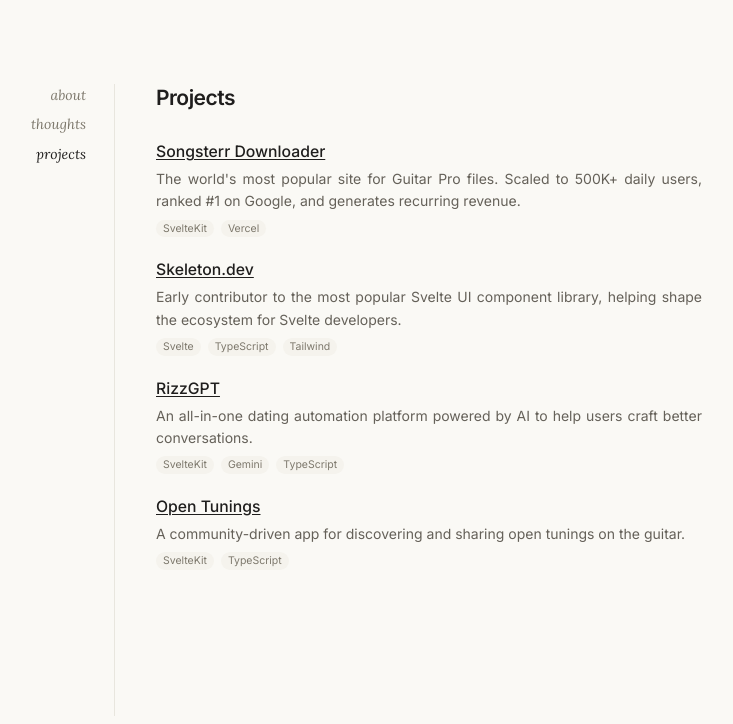
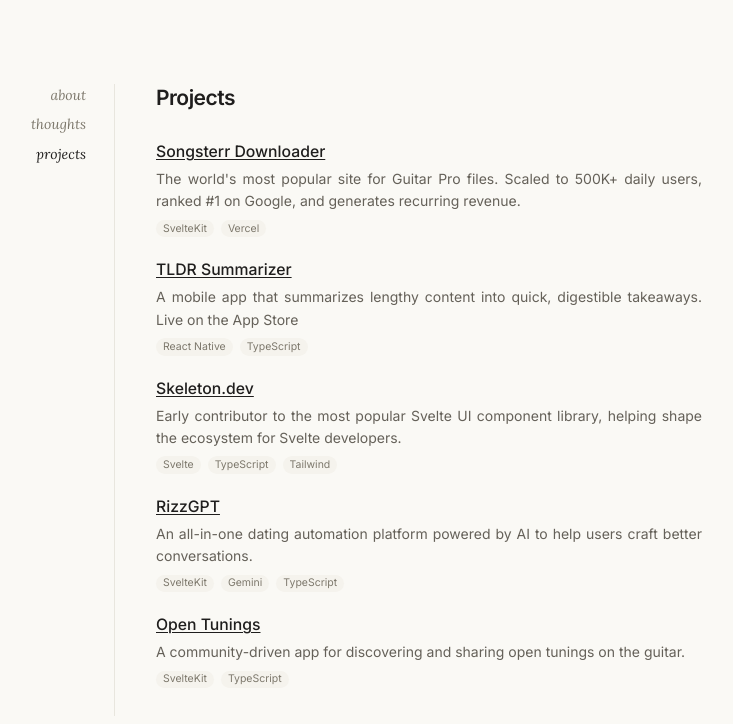
Before and after one commit to Metaphysics0/ryanroberts.dev, a SvelteKit app: page /projects in a window 1280 px wide. Shown: the top 724 px of the page, without its empty margins (110-843 px from the left). Built offline with nearby package versions, Linux system fonts and the light colour scheme.

Commit message:
feat: add project + update copy

```diff
--- a/src/routes/+page.svelte
+++ b/src/routes/+page.svelte
@@ -1,4 +1,6 @@
 <script>
+	import cvPdf from '$lib/assets/cv.pdf';
+
 	const SOCIAL_LINKS = [
 		{
 			label: 'GitHub',
@@ -11,6 +13,10 @@
 		{
 			label: 'Email',
 			href: 'https://linkedin.com/in/ryanroberts0'
+		},
+		{
+			label: 'CV',
+			href: cvPdf
 		}
 	];
 </script>
--- a/src/routes/projects/+page.svelte
+++ b/src/routes/projects/+page.svelte
@@ -6,6 +6,13 @@
 				"The world's most popular site for Guitar Pro files. Scaled to 500K+ daily users, ranked #1 on Google, and generates recurring revenue.",
 			url: 'https://songsterr-downloader.com',
 			tech: ['SvelteKit', 'Vercel']
+		},
+		{
+			name: 'TLDR Summarizer',
+			description:
+				'A mobile app that summarizes lengthy content into quick, digestible takeaways. Live on the App Store',
+			url: 'https://github.com/Metaphysics0/tldr-summarizer',
+			tech: ['React Native', 'TypeScript']
 		},
 		{
 			name: 'Skeleton.dev',
```
Also changed, not shown: 2 other files (tests, documents, lock files or other folders).
